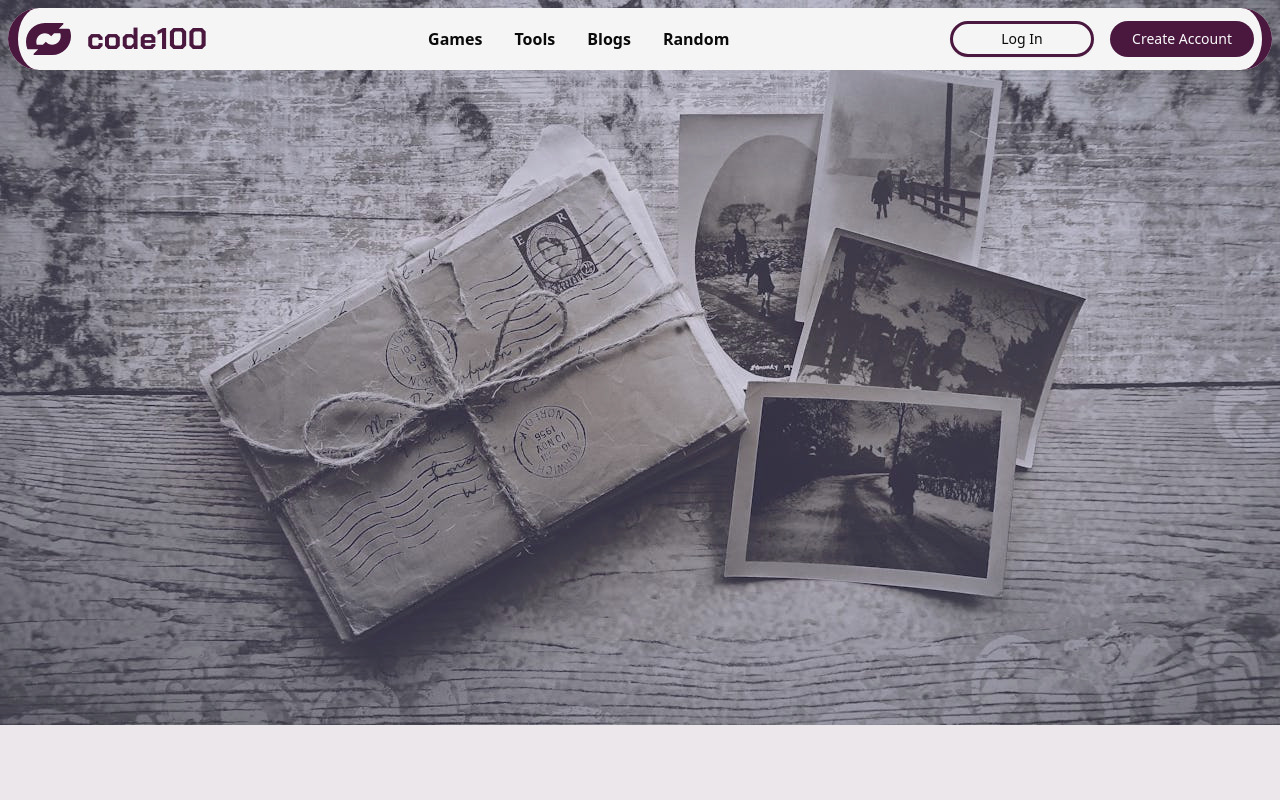
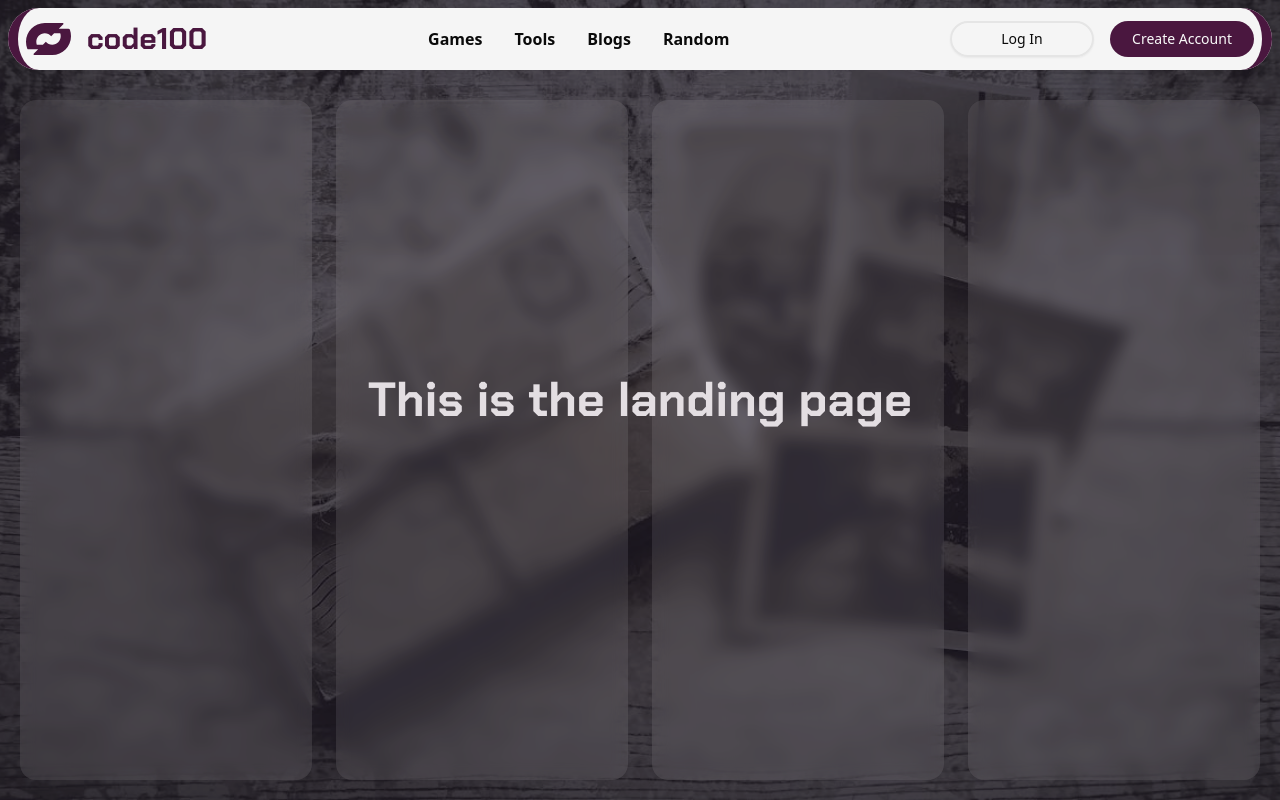
Before and after one commit to devmartin-9000/code-100, a React (Vite) app: page / in a window 1280 px wide. Built offline with nearby package versions, Linux system fonts and the light colour scheme.

Commit message:
add langing page skeleton thingies

```diff
--- a/src/components/hero-page.tsx
+++ b/src/components/hero-page.tsx
@@ -1,12 +1,34 @@
 const HeroSection = () => {
-    return (
-			<section className="h-screen">
-				<img  className="w-full fixed bg-cover" src="./hero-image.jpg" alt="Hero Image" />
-				<div className="relative w-full z-50 items-center flex justify-center">
-					<h1 className="text-5xl font-extrabold text-secondary"></h1>
-				</div>
-			</section>
-		);
-}
+	return (
+		<section className="relative h-screen w-full overflow-hidden">
+			{/* Background Image */}
+			<img
+				src="./hero-image.jpg"
+				alt="Hero Image"
+				className="absolute inset-0 h-full w-full object-cover"
+			/>
 
-export default HeroSection
+			{/* Dark Overlay */}
+			<div className="absolute inset-0 bg-black/60" />
+
+			{/* Skeleton Background Layer */}
+			<div className="mt-20 absolute inset-0 z-5 grid grid-cols-4 grid-rows-1 gap-6 p-5">
+				{Array.from({ length: 4 }).map((_, index) => (
+					<div
+						key={index}
+						className="rounded-2xl bg-white/10 backdrop-blur-sm"
+					/>
+				))}
+			</div>
+
+			{/* Foreground Content */}
+			<div className="relative z-10 flex h-full flex-col items-center justify-center text-center">
+				<h1 className="text-5xl font-extrabold text-secondary">
+					This is the landing page
+				</h1>
+			</div>
+		</section>
+	);
+};
+
+export default HeroSection;
--- a/src/components/navbar.tsx
+++ b/src/components/navbar.tsx
@@ -29,7 +29,7 @@ const Navbar = () => {
 					</div>
 					<div className="flex gap-4">
 						<Button
-							className="w-36 rounded-full bg-transparent hover:border-primary/70 transform transition-all duration-200"
+							className="w-36 rounded-full"
 							variant="outline"
 						>
 							Log In
--- a/src/components/ui/button.tsx
+++ b/src/components/ui/button.tsx
@@ -13,7 +13,7 @@ const buttonVariants = cva(
 				destructive:
 					"bg-destructive text-white hover:bg-destructive/90 focus-visible:ring-destructive/20 dark:focus-visible:ring-destructive/40 dark:bg-destructive/60",
 				outline:
-					"border-3 border-primary bg-background shadow-xs dark:bg-input/30 dark:border-input dark:hover:bg-input/50",
+					"border-2 border-border shadow-xs bg-transparent hover:border-primary/50 hover:bg-background/50 transform transition-colors duration-300  dark:bg-input/30 dark:border-input dark:hover:bg-input/50",
 				secondary:
 					"bg-secondary text-secondary-foreground hover:bg-secondary/80",
 				ghost:
```
